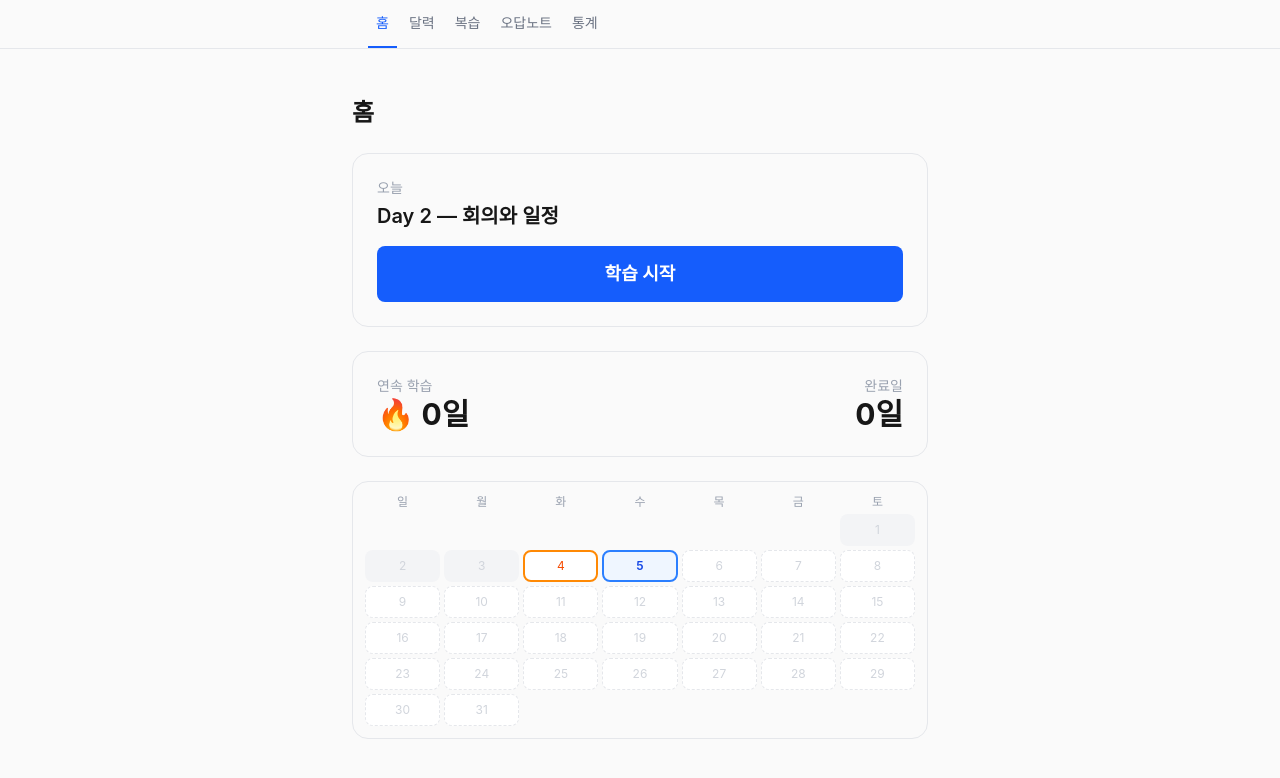
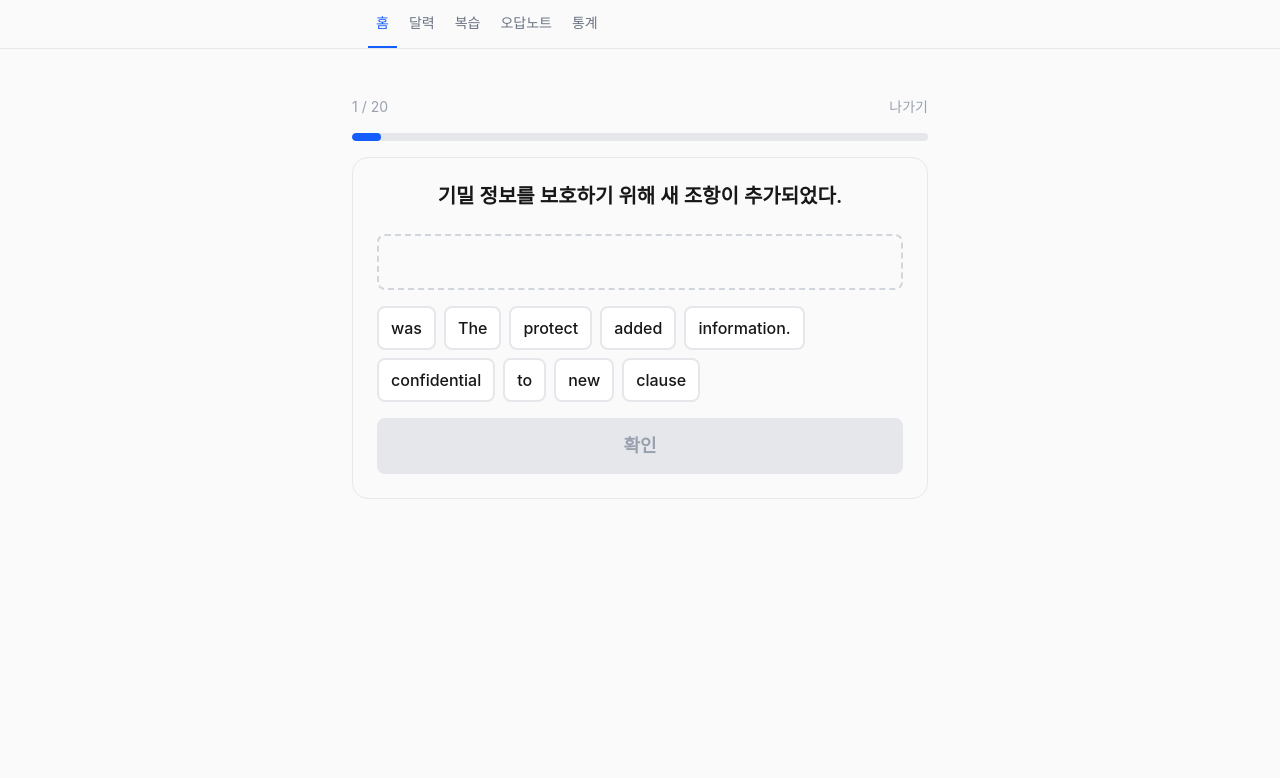
Before and after one commit to LEEHYUNBOK/day-by-day-TOEIC, a Next.js app: page / in a window 1280 px wide. Shown: the top 778 px of the page. Built offline with nearby package versions, Linux system fonts and the light colour scheme.

Commit message:
feat: replace home with the word game

```diff
--- a/app/page.tsx
+++ b/app/page.tsx
@@ -1,35 +1,107 @@
 'use client';
 
-import { useEffect, useState } from 'react';
-import { useRouter } from 'next/navigation';
+import { useCallback, useEffect, useState } from 'react';
 import Link from 'next/link';
-import { fetchIndex } from '@/lib/contentRepo';
-import { getDayRecords, calcStreak } from '@/lib/progressRepo';
-import { todayStr } from '@/lib/date';
-import MonthCalendar from '@/components/MonthCalendar';
-import type { DayIndexEntry, DayRecord } from '@/lib/types';
+import { fetchIndex, fetchDay } from '@/lib/contentRepo';
+import { getCards, getMasteredKeys, countDueOn } from '@/lib/srsRepo';
+import { buildQueue } from '@/lib/queue';
+import { buildWordQuiz, buildBlankQuiz, buildArrangeQuiz } from '@/lib/quiz';
+import { todayStr, addDays } from '@/lib/date';
+import type { CardIdentity } from '@/lib/srs';
+import type { DayContent } from '@/lib/types';
+import GameRunner, { type GameItem } from '@/components/GameRunner';
 
-interface LoadedState {
-  index: DayIndexEntry[];
-  records: Record<string, DayRecord>;
+interface Session {
+  items: GameItem[];
+  today: string;
+  dueTomorrowBefore: number;
 }
 
+type LoadState =
+  | { status: 'loading' }
+  | { status: 'empty'; dueTomorrow: number }
+  | { status: 'ready'; session: Session };
+
 export default function HomePage() {
-  const router = useRouter();
-  const [state, setState] = useState<LoadedState | null>(null);
+  const [state, setState] = useState<LoadState>({ status: 'loading' });
+  const [seed, setSeed] = useState(0);
+
+  // '한 판 더'와 '나가기' 모두 이걸 호출한다: 큐를 다시 구성해 새 판을 시작한다.
+  const restart = useCallback(() => {
+    setState({ status: 'loading' });
+    setSeed((s) => s + 1);
+  }, []);
 
   useEffect(() => {
     let cancelled = false;
-    fetchIndex().then((index) => {
+
+    async function load() {
+      const index = await fetchIndex();
+      const days = await Promise.all(index.map((d) => fetchDay(d.date)));
+      const dayContents = days.filter((d): d is DayContent => d !== null);
+      const dayByDate = new Map(dayContents.map((d) => [d.date, d]));
+
+      // 전체 후보를 day 파일 순서로 평탄화한다: 한 날짜 안에서는 단어 전부 -> blank -> arrange.
+      const candidates: CardIdentity[] = [];
+      for (const day of dayContents) {
+        for (const w of day.words) {
+          candidates.push({ itemId: w.id, type: 'word', sourceDate: day.date });
+        }
+        for (const s of day.sentences) {
+          candidates.push({ itemId: s.id, type: 'blank', sourceDate: day.date });
+          candidates.push({ itemId: s.id, type: 'arrange', sourceDate: day.date });
+        }
+      }
+
+      // buildWordQuiz는 서로 다른 뜻 3개를 pool에서 못 찾으면 예외를 던진다.
+      // 항상 전체 14일치 단어(140개)를 pool로 넘긴다.
+      const fullWordPool = dayContents.flatMap((d) => d.words);
+
+      const today = todayStr();
+      const cards = getCards();
+      const masteredKeys = getMasteredKeys();
+      const queue = buildQueue(cards, candidates, masteredKeys, today);
+
+      const items: GameItem[] = [];
+      for (const identity of queue) {
+        const day = dayByDate.get(identity.sourceDate);
+        if (!day) continue; // 콘텐츠가 지워진 경우 조용히 건너뛴다
+
+        if (identity.type === 'word') {
+          const word = day.words.find((w) => w.id === identity.itemId);
+          if (!word) continue;
+          items.push({ identity, quiz: buildWordQuiz([word], fullWordPool)[0], word });
+        } else if (identity.type === 'blank') {
+          const sentence = day.sentences.find((s) => s.id === identity.itemId);
+          if (!sentence) continue;
+          items.push({ identity, quiz: buildBlankQuiz([sentence])[0], sentence });
+        } else {
+          const sentence = day.sentences.find((s) => s.id === identity.itemId);
+          if (!sentence) continue;
+          items.push({ identity, quiz: buildArrangeQuiz([sentence])[0], sentence });
+        }
+      }
+
       if (cancelled) return;
-      setState({ index, records: getDayRecords() });
+
+      if (items.length === 0) {
+        setState({ status: 'empty', dueTomorrow: countDueOn(cards, addDays(today, 1)) });
+        return;
+      }
+
+      setState({
+        status: 'ready',
+        session: { items, today, dueTomorrowBefore: countDueOn(cards, addDays(today, 1)) },
       });
+    }
+
+    load();
     return () => {
       cancelled = true;
     };
-  }, []);
+  }, [seed]);
 
-  if (!state) {
+  if (state.status === 'loading') {
     return (
       <div className="flex flex-1 items-center justify-center">
         <div className="h-8 w-8 animate-spin rounded-full border-4 border-gray-200 border-t-blue-600 dark:border-gray-700 dark:border-t-blue-400" />
@@ -37,104 +109,35 @@ export default function HomePage() {
     );
   }
 
-  const { index, records } = state;
-  const today = todayStr();
-  const [year, month] = today.split('-').map(Number);
-  const contentDates = new Set(index.map((d) => d.date));
-  const doneDates = new Set(Object.keys(records));
-
-  const todayEntry = index.find((d) => d.date === today);
-  const todayRecord = records[today];
-  const streak = calcStreak(records, today);
-  const doneCount = Object.keys(records).length;
-
-  const nextUpEntry = [...index]
-    .filter((d) => d.date <= today && !records[d.date])
-    .sort((a, b) => b.date.localeCompare(a.date))[0];
-
+  if (state.status === 'empty') {
     return (
       <div className="flex flex-1 flex-col items-center bg-zinc-50 p-4 dark:bg-black">
         <div className="flex w-full max-w-xl flex-col gap-6 py-8">
-        <h1 className="text-2xl font-bold">홈</h1>
-
-        {todayEntry && !todayRecord && (
-          <div className="rounded-2xl border border-gray-200 p-6 dark:border-gray-800">
-            <p className="mb-1 text-sm text-gray-400 dark:text-gray-500">오늘</p>
-            <p className="mb-4 text-xl font-semibold">{todayEntry.title}</p>
+          <div className="rounded-2xl border border-gray-200 p-6 text-center dark:border-gray-800">
+            <p className="mb-2 text-xl font-semibold">오늘 할 게 없어요</p>
+            <p className="mb-6 text-gray-500 dark:text-gray-400">
+              내일 {state.dueTomorrow}개 볼 예정이에요
+            </p>
             <Link
-              href={`/learn/${today}`}
-              className="flex min-h-14 w-full items-center justify-center rounded-lg bg-blue-600 text-lg font-semibold text-white hover:bg-blue-700"
+              href="/stats"
+              className="flex min-h-14 w-full items-center justify-center rounded-lg border-2 border-gray-200 text-lg font-medium dark:border-gray-700"
             >
-              학습 시작
+              통계 보기
             </Link>
           </div>
-        )}
-
-        {todayEntry && todayRecord && (
-          <div className="rounded-2xl border border-gray-200 p-6 dark:border-gray-800">
-            <p className="mb-1 text-sm text-gray-400 dark:text-gray-500">오늘</p>
-            <p className="mb-4 text-xl font-semibold">{todayEntry.title}</p>
-            <p className="mb-4 text-4xl font-bold text-blue-600 dark:text-blue-400">
-              {Math.round((todayRecord.scores.word + todayRecord.scores.blank + todayRecord.scores.arrange) / 3)}점
-            </p>
-            <Link
-              href={`/learn/${today}`}
-              className="flex min-h-14 w-full items-center justify-center rounded-lg border-2 border-gray-200 text-lg font-medium dark:border-gray-700"
-            >
-              다시 학습
-            </Link>
-          </div>
-        )}
-
-        {!todayEntry && (
-          <div className="rounded-2xl border border-gray-200 p-6 dark:border-gray-800">
-            <p className="mb-4 text-lg text-gray-500 dark:text-gray-400">오늘 콘텐츠가 없어요</p>
-            {nextUpEntry ? (
-              <>
-                <p className="mb-1 text-sm text-gray-400 dark:text-gray-500">가장 최근에 놓친 학습</p>
-                <p className="mb-4 text-xl font-semibold">{nextUpEntry.title}</p>
-                <Link
-                  href={`/learn/${nextUpEntry.date}`}
-                  className="flex min-h-14 w-full items-center justify-center rounded-lg bg-blue-600 text-lg font-semibold text-white hover:bg-blue-700"
-                >
-                  학습 시작
-                </Link>
-              </>
-            ) : (
-              <>
-                <p className="mb-4 text-sm text-gray-400 dark:text-gray-500">놓친 학습이 없어요</p>
-                <Link
-                  href="/review"
-                  className="flex min-h-14 w-full items-center justify-center rounded-lg bg-blue-600 text-lg font-semibold text-white hover:bg-blue-700"
-                >
-                  복습 시험 보기
-                </Link>
-              </>
-            )}
-          </div>
-        )}
-
-        <div className="flex items-center justify-between rounded-2xl border border-gray-200 p-6 dark:border-gray-800">
-          <div>
-            <p className="text-sm text-gray-400 dark:text-gray-500">연속 학습</p>
-            <p className="text-3xl font-bold">🔥 {streak}일</p>
-          </div>
-          <div className="text-right">
-            <p className="text-sm text-gray-400 dark:text-gray-500">완료일</p>
-            <p className="text-3xl font-bold">{doneCount}일</p>
-          </div>
-        </div>
-
-        <MonthCalendar
-          year={year}
-          month={month}
-          contentDates={contentDates}
-          doneDates={doneDates}
-          today={today}
-          onSelect={(date) => router.push(`/learn/${date}`)}
-          compact
-        />
         </div>
       </div>
     );
   }
+
+  return (
+    <GameRunner
+      key={seed}
+      items={state.session.items}
+      today={state.session.today}
+      dueTomorrowBefore={state.session.dueTomorrowBefore}
+      onExit={restart}
+      onRestart={restart}
+    />
+  );
+}
--- /dev/null
+++ b/components/GameRunner.tsx
@@ -0,0 +1,208 @@
+'use client';
+
+import { useState } from 'react';
+import Link from 'next/link';
+import QuizCard from './QuizCard';
+import ArrangeCard from './ArrangeCard';
+import { cardKey, type CardIdentity } from '@/lib/srs';
+import { commitSession, getCards, countDueOn, type AnsweredItem } from '@/lib/srsRepo';
+import { addDays } from '@/lib/date';
+import type { QuizItem } from '@/lib/quiz';
+import type { Word, Sentence } from '@/lib/types';
+
+export interface GameItem {
+  identity: CardIdentity;
+  quiz: QuizItem;
+  word?: Word;
+  sentence?: Sentence;
+}
+
+interface GameRunnerProps {
+  items: GameItem[];
+  today: string;
+  /** 판 시작 시점의 "내일 볼 개수". 결과 화면에는 커밋 후 값을 다시 계산해 쓴다. */
+  dueTomorrowBefore: number;
+  onExit: () => void;
+  onRestart: () => void;
+}
+
+type Phase = 'quiz' | 'result';
+
+export default function GameRunner({ items, today, onExit, onRestart }: GameRunnerProps) {
+  const [idx, setIdx] = useState(0);
+  const [answers, setAnswers] = useState<AnsweredItem[]>([]);
+  const [phase, setPhase] = useState<Phase>('quiz');
+  const [masteredCount, setMasteredCount] = useState(0);
+  const [dueTomorrow, setDueTomorrow] = useState(0);
+
+  const current = items[idx];
+
+  function handleAnswer(correct: boolean) {
+    // 스테일 상태 함정: 마지막 문항에서 setAnswers 이후 answers를 읽으면 방금 답이 빠진다.
+    // finalAnswers를 지역 변수로 만들어 setAnswers와 커밋에 같은 값을 쓴다.
+    const finalAnswers: AnsweredItem[] = [...answers, { identity: current.identity, correct }];
+    setAnswers(finalAnswers);
+
+    if (idx + 1 < items.length) {
+      setIdx(idx + 1);
+      return;
+    }
+
+    const { masteredCount: mastered } = commitSession(finalAnswers, today, new Date().toISOString());
+    setMasteredCount(mastered);
+    setDueTomorrow(countDueOn(getCards(), addDays(today, 1)));
+    setPhase('result');
+  }
+
+  if (phase === 'result') {
+    const correct = answers.filter((a) => a.correct).length;
+    const total = answers.length;
+    const accuracy = total > 0 ? Math.round((correct / total) * 100) : 0;
+    const wrongItems = items.filter((it) =>
+      answers.some(
+        (a) => !a.correct && a.identity.type === it.identity.type && a.identity.itemId === it.identity.itemId,
+      ),
+    );
+
+    return (
+      <div className="flex flex-1 flex-col items-center bg-zinc-50 p-4 dark:bg-black">
+        <div className="flex w-full max-w-xl flex-col gap-6 py-8">
+          <div className="rounded-2xl border border-gray-200 p-6 text-center dark:border-gray-800">
+            {masteredCount > 0 && (
+              <p className="mb-3 text-sm font-semibold text-blue-600 dark:text-blue-400">
+                {masteredCount}개 졸업했어요
+              </p>
+            )}
+            <p className="text-sm text-gray-400 dark:text-gray-500">정답률</p>
+            <p className="mb-2 text-5xl font-bold text-blue-600 dark:text-blue-400">{accuracy}%</p>
+            <p className="text-gray-500 dark:text-gray-400">
+              {correct} / {total} 정답
+            </p>
+          </div>
+
+          {wrongItems.length > 0 && (
+            <div className="rounded-2xl border border-gray-200 p-6 dark:border-gray-800">
+              <p className="mb-3 text-sm text-gray-400 dark:text-gray-500">틀린 항목</p>
+              <ul className="flex flex-col gap-2">
+                {wrongItems.map((it) => (
+                  <li key={cardKey(it.identity.type, it.identity.itemId)} className="text-base">
+                    {it.word ? `${it.word.word} — ${it.word.meaning}` : it.sentence?.text}
+                  </li>
+                ))}
+              </ul>
+            </div>
+          )}
+
+          <div className="rounded-2xl border border-gray-200 p-6 text-center dark:border-gray-800">
+            <p className="text-lg font-medium">내일 볼 단어 {dueTomorrow}개</p>
+          </div>
+
+          <div className="flex flex-col gap-3">
+            <button
+              type="button"
+              onClick={onRestart}
+              className="min-h-14 w-full rounded-lg bg-blue-600 text-lg font-semibold text-white hover:bg-blue-700"
+            >
+              한 판 더
+            </button>
+            <Link
+              href="/stats"
+              className="flex min-h-14 w-full items-center justify-center rounded-lg border-2 border-gray-200 text-lg font-medium dark:border-gray-700"
+            >
+              통계 보기
+            </Link>
+          </div>
+        </div>
+      </div>
+    );
+  }
+
+  const progress = ((idx + 1) / items.length) * 100;
+
+  return (
+    <div className="flex flex-1 flex-col items-center bg-zinc-50 p-4 dark:bg-black">
+      <div className="flex w-full max-w-xl flex-col gap-4 py-8">
+        <div className="flex items-center justify-between">
+          <span className="text-sm text-gray-400 dark:text-gray-500">
+            {idx + 1} / {items.length}
+          </span>
+          <button
+            type="button"
+            onClick={onExit}
+            className="text-sm text-gray-400 hover:text-gray-600 dark:text-gray-500 dark:hover:text-gray-300"
+          >
+            나가기
+          </button>
+        </div>
+        <div className="h-2 w-full overflow-hidden rounded-full bg-gray-200 dark:bg-gray-800">
+          <div
+            className="h-full rounded-full bg-blue-600 transition-all duration-200"
+            style={{ width: `${progress}%` }}
+          />
+        </div>
+
+        {renderQuiz(current, handleAnswer)}
+      </div>
+    </div>
+  );
+}
+
+function renderQuiz(item: GameItem, onNext: (correct: boolean) => void) {
+  const key = cardKey(item.identity.type, item.identity.itemId);
+
+  if (item.quiz.type === 'word' && item.word) {
+    const w = item.word;
+    return (
+      <QuizCard
+        key={key}
+        prompt={w.word}
+        subPrompt={w.pos}
+        choices={item.quiz.choices}
+        onNext={onNext}
+        explanation={
+          <div className="text-left">
+            <p className="font-semibold">
+              {w.word}{' '}
+              <span className="text-sm font-normal text-gray-400 dark:text-gray-500">{w.pos}</span>
+            </p>
+            <p className="mt-1 text-blue-600 dark:text-blue-400">{w.meaning}</p>
+            <p className="mt-3 text-sm text-gray-600 dark:text-gray-300">{w.example}</p>
+            <p className="text-sm text-gray-400 dark:text-gray-500">{w.exampleKo}</p>
+          </div>
+        }
+      />
+    );
+  }
+
+  if (item.quiz.type === 'blank' && item.sentence) {
+    const s = item.sentence;
+    return (
+      <QuizCard
+        key={key}
+        prompt={item.quiz.blankedText}
+        choices={item.quiz.choices}
+        onNext={onNext}
+        explanation={
+          <div className="text-left">
+            <p className="font-medium">{s.text}</p>
+            <p className="mt-1 text-sm text-gray-400 dark:text-gray-500">{s.ko}</p>
+          </div>
+        }
+      />
+    );
+  }
+
+  if (item.quiz.type === 'arrange' && item.sentence) {
+    return (
+      <ArrangeCard
+        key={key}
+        ko={item.sentence.ko}
+        tokens={item.quiz.tokens}
+        answerTokens={item.quiz.answerTokens}
+        onNext={onNext}
+      />
+    );
+  }
+
+  return null;
+}
```
Lines whose indentation alone changed are shown as unchanged.
